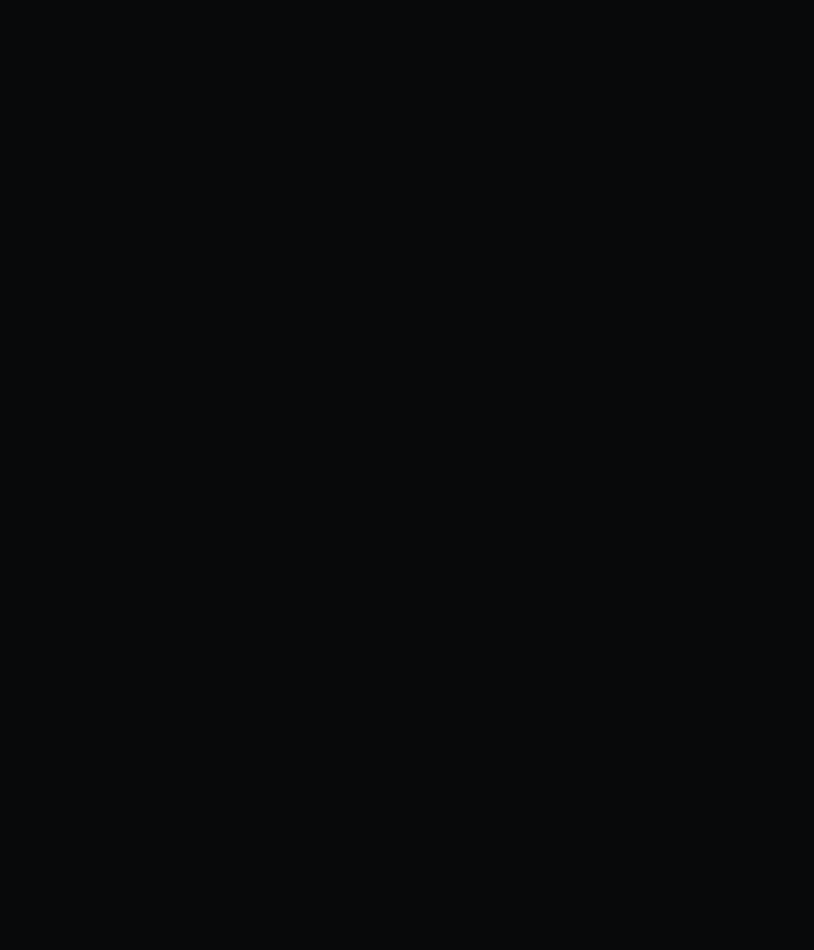
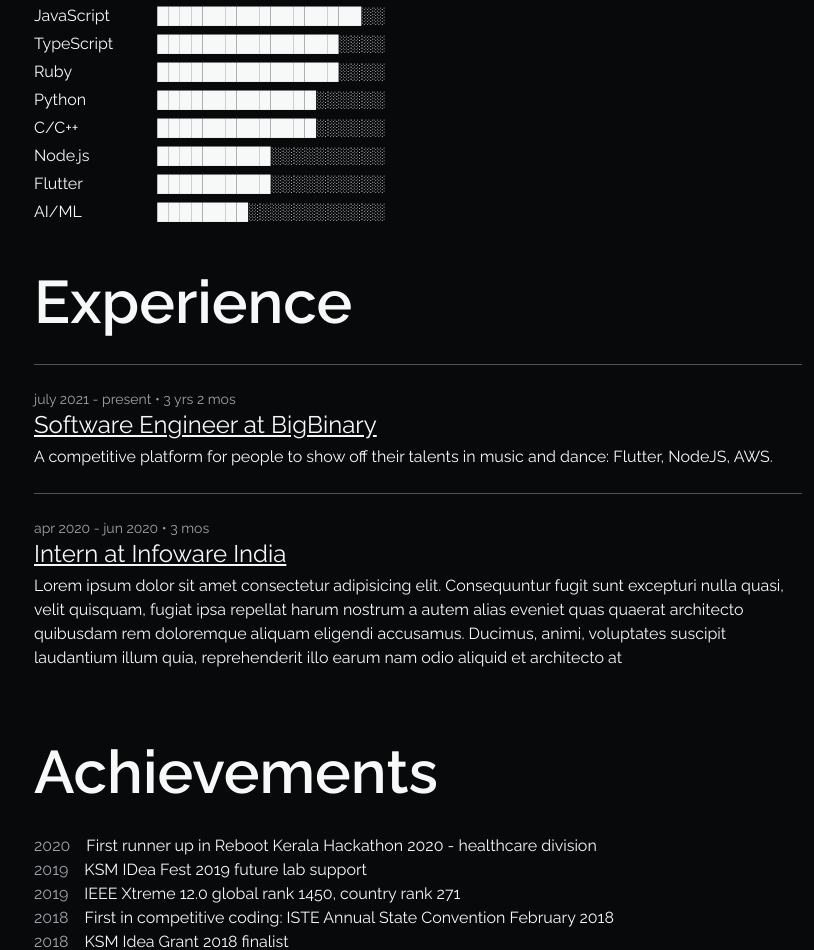
Before and after one commit to AbhayVAshokan/abhay.app, a Next.js app: page /about in a window 1280 px wide. Shown: the part 346-1296 px from the top of the page, without its empty margins (222-1036 px from the left). Before the commit the page ends 800 px from the top, so only its background shows below. Built offline with nearby package versions, Linux system fonts and the light colour scheme.

Commit message:
Added the About page

```diff
--- a/app/about/page.tsx
+++ b/app/about/page.tsx
@@ -1,3 +1,130 @@
-const About = () => <h1>About</h1>
+import { CardProps, Prefix, Title } from "@/app/components/card";
+import Header from "@/app/components/header";
+
+const durationFromToday = (date: Date) => {
+  // TODO: This will get outdated due to server side render.
+  const today = new Date();
+  const months =
+    today.getMonth() -
+    date.getMonth() +
+    12 * (today.getFullYear() - date.getFullYear()) +
+    1;
+  return `${Math.floor(months / 12)} yrs ${months % 12} mos`;
+};
+
+const SKILLS = [
+  { title: "React", level: 10 },
+  { title: "Next.js", level: 10 },
+  { title: "Rails", level: 10 },
+  { title: "PostgreSQL", level: 9 },
+  { title: "UI/UX", level: 9 },
+  { title: "JavaScript", level: 9 },
+  { title: "TypeScript", level: 8 },
+  { title: "Ruby", level: 8 },
+  { title: "Python", level: 7 },
+  { title: "C/C++", level: 7 },
+  { title: "Node.js", level: 5 },
+  { title: "Flutter", level: 5 },
+  { title: "AI/ML", level: 4 },
+];
+
+const EXPERIENCES = [
+  {
+    title: "Software Engineer at BigBinary",
+    link: "https://bigbinary.com",
+    prefix: `July 2021 - Present • ${durationFromToday(new Date("01 Jul 2021"))}`,
+    summary:
+      "A competitive platform for people to show off their talents in music and dance: Flutter, NodeJS, AWS.",
+  },
+  {
+    title: "Intern at Infoware India",
+    link: "https://github.com/AbhayVAshokan/Talk-Sindhi",
+    prefix: "Apr 2020 - Jun 2020 • 3 mos",
+    summary:
+      "Lorem ipsum dolor sit amet consectetur adipisicing elit. Consequuntur fugit sunt excepturi nulla quasi, velit quisquam, fugiat ipsa repellat harum nostrum a autem alias eveniet quas quaerat architecto quibusdam rem doloremque aliquam eligendi accusamus. Ducimus, animi, voluptates suscipit laudantium illum quia, reprehenderit illo earum nam odio aliquid et architecto at",
+  },
+];
+
+const ACHIEVEMENTS = [
+  {
+    title:
+      "First runner up in Reboot Kerala Hackathon 2020 - healthcare division",
+    year: "2020",
+  },
+  { title: "KSM IDea Fest 2019 future lab support", year: "2019" },
+  {
+    title: "IEEE Xtreme 12.0 global rank 1450, country rank 271",
+    year: "2019",
+  },
+  {
+    title:
+      "First in competitive coding: ISTE Annual State Convention February 2018",
+    year: "2018",
+  },
+  { title: "KSM Idea Grant 2018 finalist", year: "2018" },
+];
+
+const Card = ({
+  title,
+  subtitle,
+  summary,
+  prefix,
+  link,
+  target,
+}: Omit<CardProps, "index">) => (
+  <div className="border-t border-zinc-600 py-6 flex gap-6">
+    <div>
+      <Prefix prefix={prefix} />
+      <Title link={link} target={target}>
+        {title}
+      </Title>
+      {subtitle && <h3 className="text-lg text-zinc-300 mb-3">{subtitle}</h3>}
+      <p>{summary}</p>
+    </div>
+  </div>
+);
+
+const About = () => (
+  <main className="flex-1 space-y-12">
+    <section className="max-w-3xl mx-auto my-8">
+      <Header>Skills</Header>
+      <div className="space-y-1">
+        {SKILLS.map(({ title, level }) => (
+          <div
+            key={title}
+            className="flex items-center justify-between max-w-[350px]"
+          >
+            <p className="inline-block">{title}</p>
+            <p>
+              {Array.from(Array(level)).map((_) => "██")}
+              {Array.from(Array(10 - level)).map((_) => "░░")}
+            </p>
+          </div>
+        ))}
+      </div>
+    </section>
+
+    <section className="max-w-3xl mx-auto my-8">
+      <Header>Experience</Header>
+      <div>
+        {EXPERIENCES.map((experience, index) => (
+          <Card key={index} {...experience} />
+        ))}
+      </div>
+    </section>
+
+    <section className="max-w-3xl mx-auto my-8">
+      <Header>Achievements</Header>
+      <div>
+        {ACHIEVEMENTS.map(({ title, year }) => (
+          <div key={title} className="flex gap-4">
+            <p className="text-zinc-400">{year}</p>
+            <h3>{title}</h3>
+          </div>
+        ))}
+      </div>
+    </section>
+  </main>
+);
 
 export default About;
```
